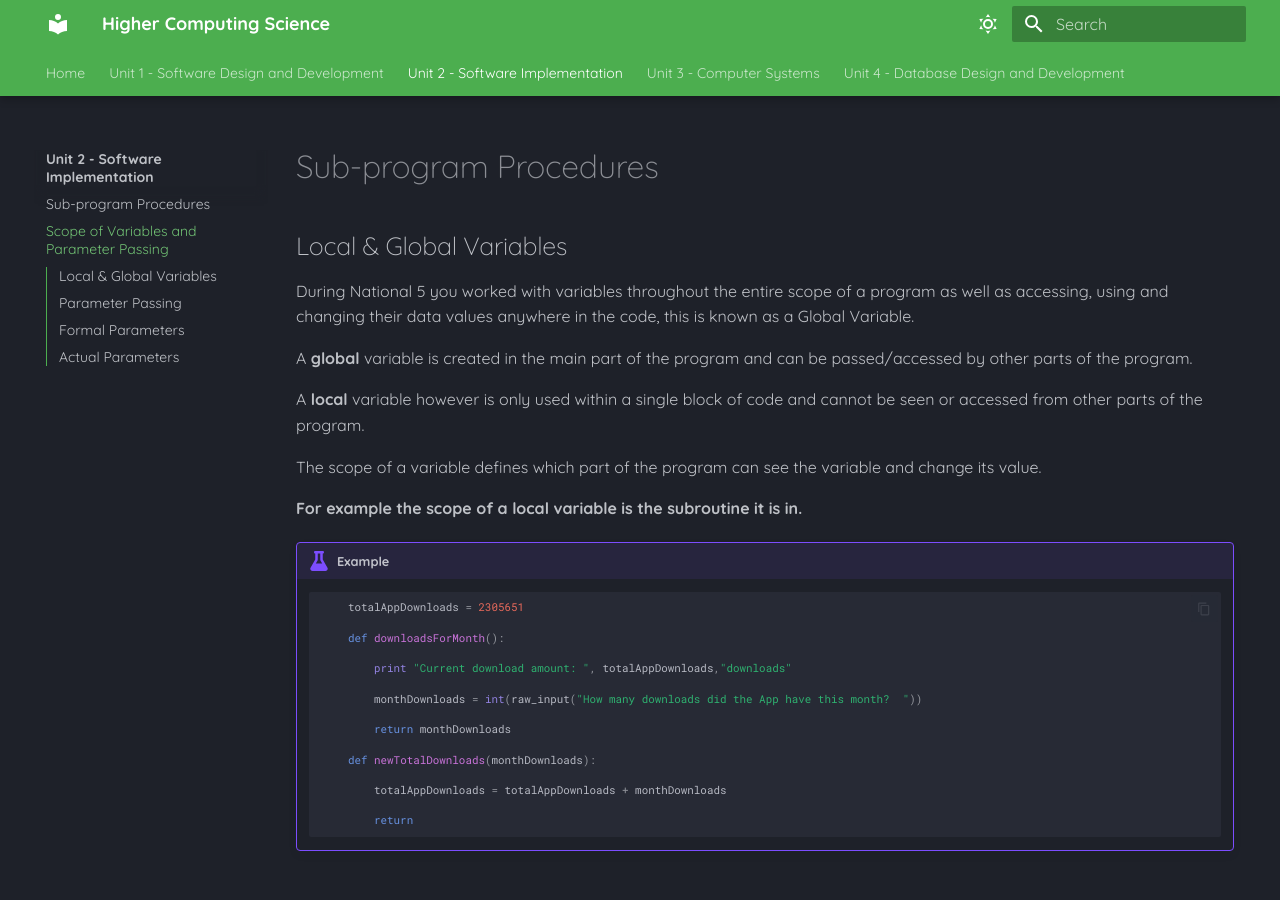
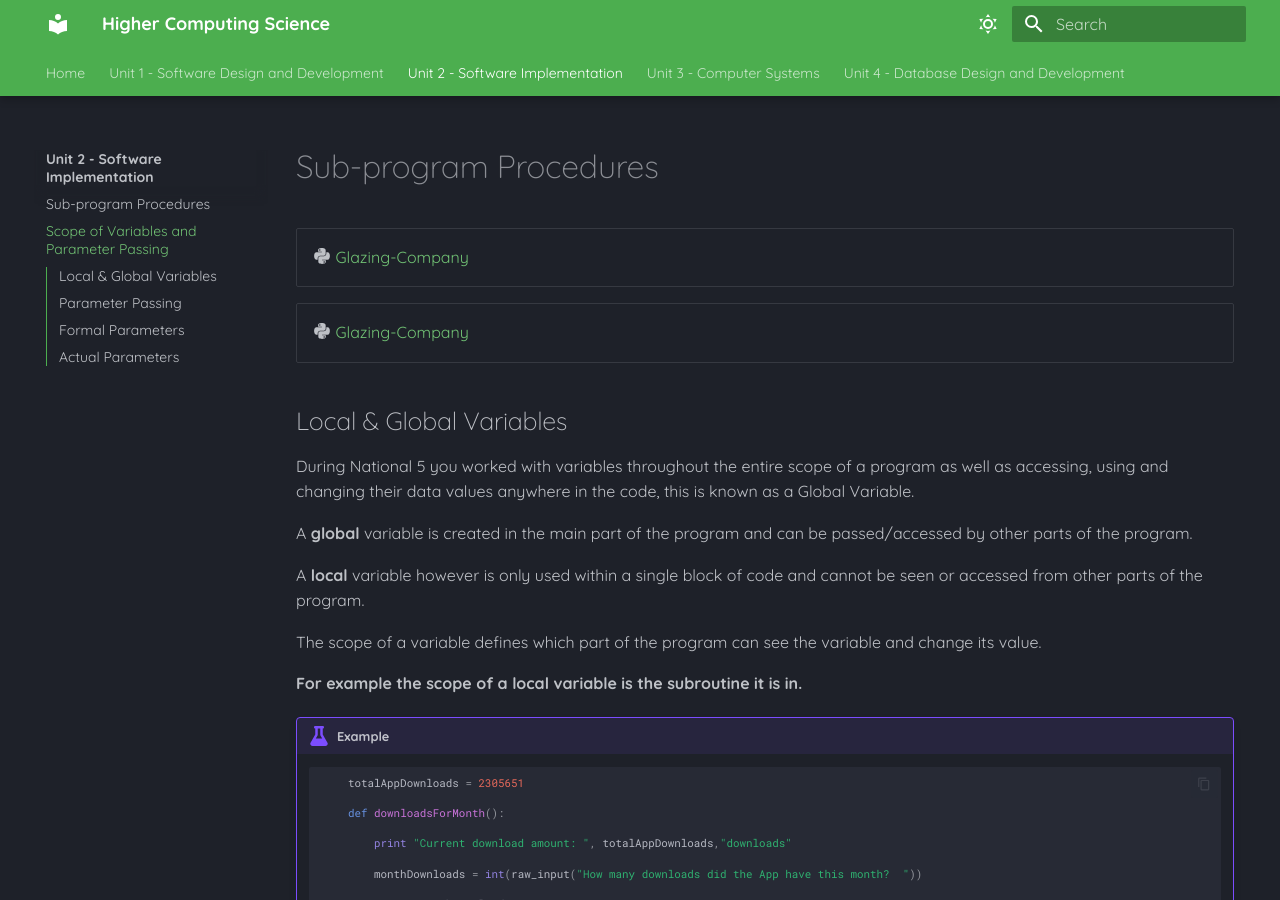
Before and after one commit to Mr-Wood-CS/Higher-Computing-Science-MD-Files, an MkDocs documentation site: the page built from docs/SI/02-Scope-of-Variables-and-Parameter-Passing.md, in a window 1280 px wide and 900 px high. Built offline with MkDocs 1.6.1 and Material for MkDocs 9.7.7, drawn with Linux system fonts in a browser that asks for light colours.

Commit message:
Update 02-Scope-of-Variables-and-Parameter-Passing.md

```diff
--- a/docs/SI/02-Scope-of-Variables-and-Parameter-Passing.md
+++ b/docs/SI/02-Scope-of-Variables-and-Parameter-Passing.md
@@ -1,4 +1,12 @@
 # Sub-program Procedures
+
+<div class="grid cards" markdown>
+- :fontawesome-brands-python: [Glazing-Company](../Static/5.2-Glazing-Company.py){:download="Glazing-Company.py"}
+</div>
+
+<div class="grid cards" markdown>
+- :fontawesome-brands-python: [Glazing-Company](../Static/5.2-Glazing-Company.py){:download="Glazing-Company.py"}
+</div>
 
 ## Local & Global Variables
 
```
